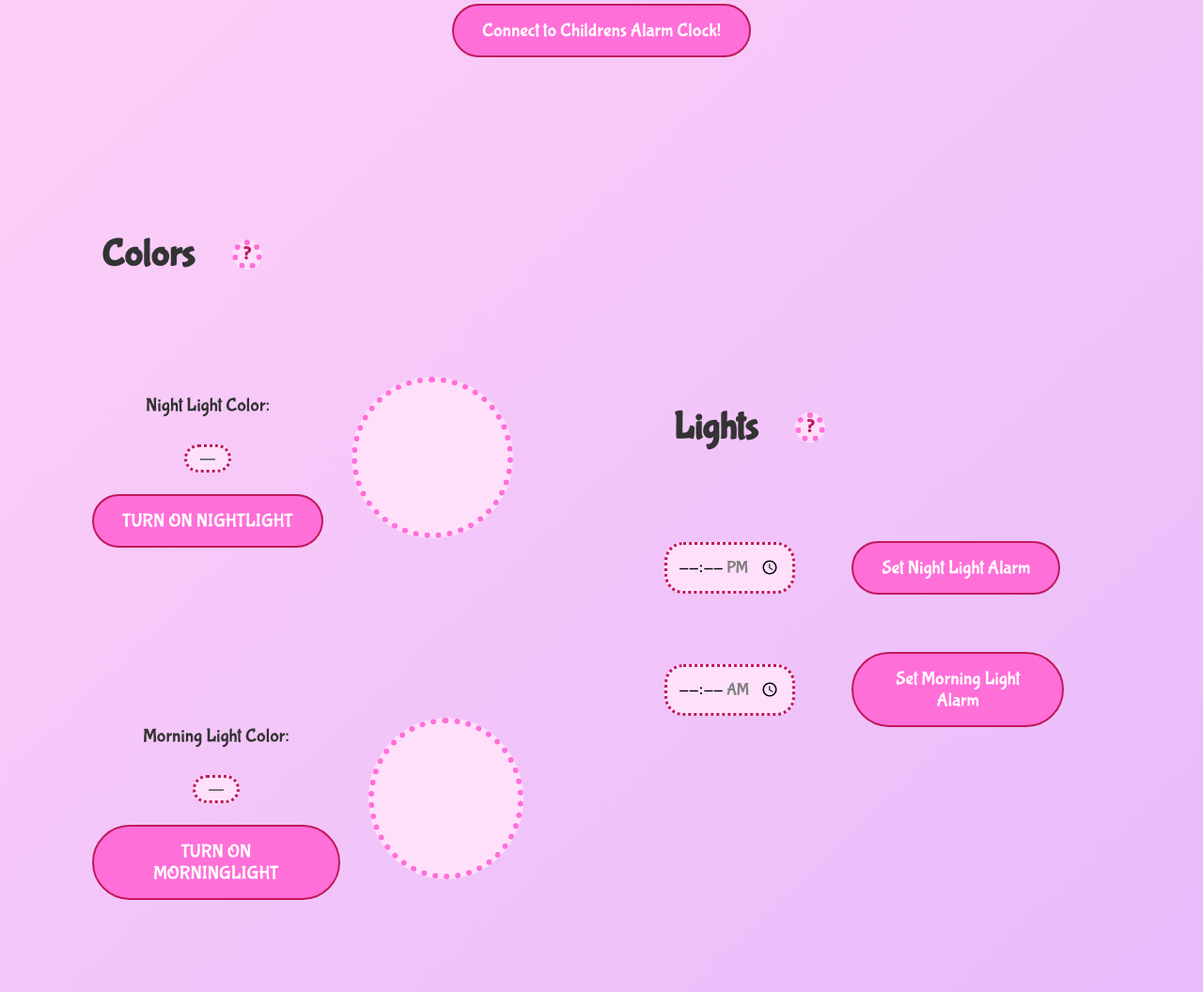
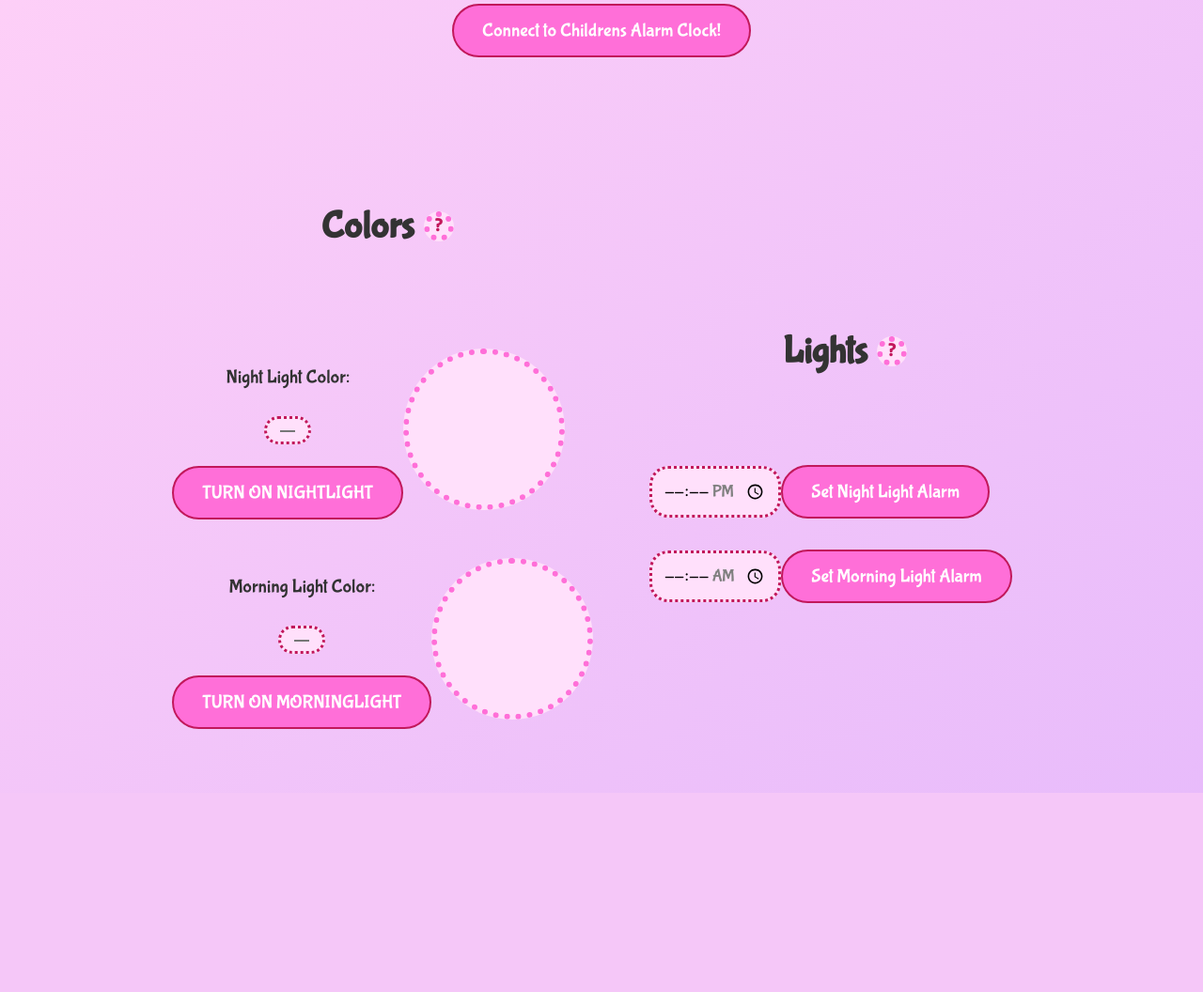
Before and after one commit to oliver-kielian/Children-s-Alarm-Clock, a Flask app: page /settings in a window 1280 px wide. Shown: the part 168-1224 px from the top of the page at 94% size. After the commit the page ends 1012 px from the top, so only its background shows below. Run offline with Flask 3, Linux system fonts and the light colour scheme.

Commit message:
fixed some style stuff

```diff
--- a/static/style.css
+++ b/static/style.css
@@ -54,9 +54,13 @@ h1, h2, h3, h4, h5, h6, p {
   display: flex;
   flex-direction: row;
   align-items: center;
-  gap: 30px;
   margin: 30px;
-  padding: 15px;
+}
+
+.header{
+  display: flex;
+  flex-direction: column;
+  align-items: center;
 }
 
 .colorCircle {
--- a/templates/settings.html
+++ b/templates/settings.html
@@ -11,9 +11,11 @@
 </div>
 <div class="settings">
 <div class="colors">
+    <div class="header">
     <div class="title">
     <h1>Colors</h1>
     <div class="question" id="colorQuestion">?</div>
+</div>
 </div>
 <div class="color">
     <div>
@@ -22,10 +24,6 @@
     </div>
     <div class="colorCircle" id="nightColorCircle"></div>
 </div>
-
-<br>
-<br>
-<br>
 
 <div class="color">
     <div>
@@ -36,14 +34,13 @@
 </div>
 
 </div>
-<br>
-<br>
-<br>
 
 <div class="lights">
+    <div class="header">
     <div class="title">
     <h1>Lights</h1>
     <div class="question" id="lightQuestion">?</div>
+</div>
 </div>
 <div class="light">
     <input type="time" id="nightAlarm" min="12:00" max="23:59"><br>
```
